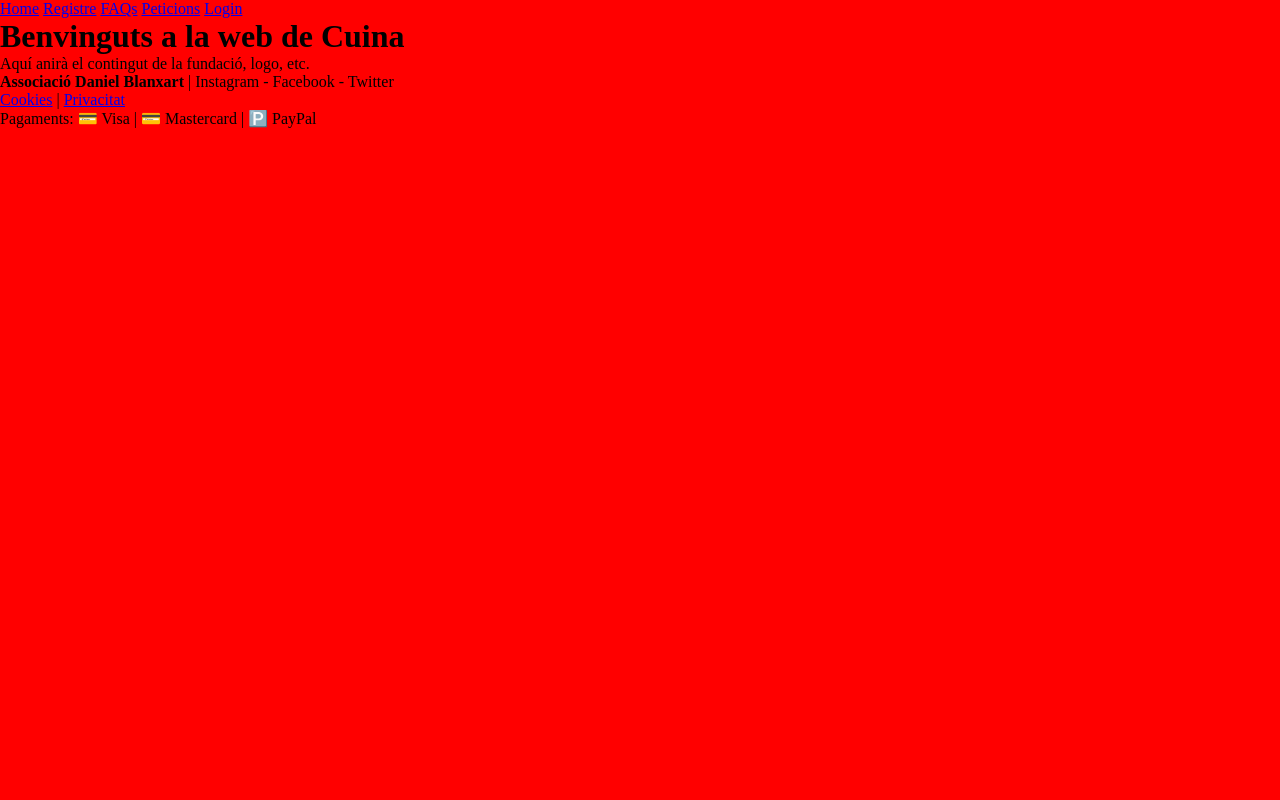
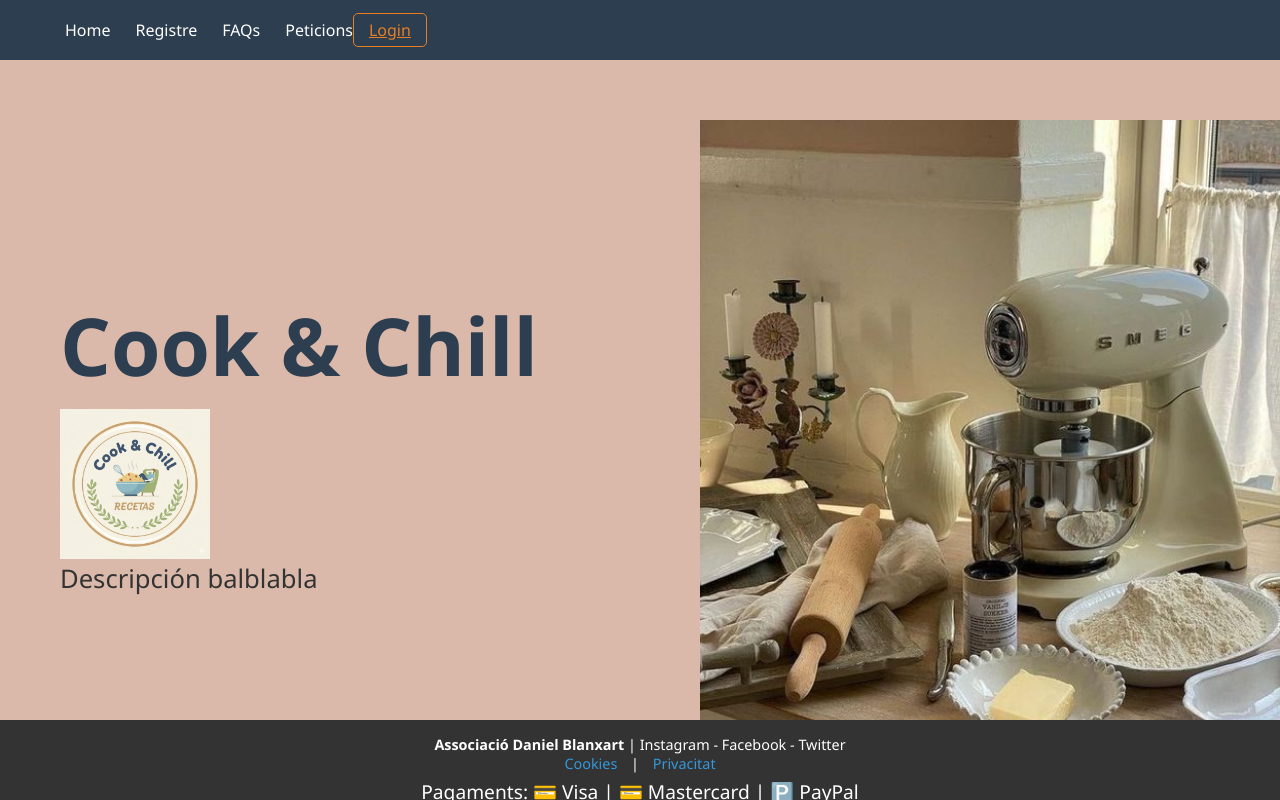
Before and after one commit to HabasDev/cuina, a Django app: page / in a window 1280 px wide. Run offline with Django 5.2, Linux system fonts and the light colour scheme.

Commit message:
index home creado, css general editado, carpeta de IMG en static global creada

```diff
--- a/home/templates/home/index.html
+++ b/home/templates/home/index.html
@@ -1,6 +1,14 @@
 {% extends 'base.html' %}
 
-{% block content %}
-    <h1>Benvinguts a la web de Cuina</h1>
-    <p>Aquí anirà el contingut de la fundació, logo, etc.</p>
+{% load static %} {% block content %}
+    <section class="mainHome">
+        <article class="mainIzquierda">
+            <h1>Cook & Chill</h1>
+            <img src="{% static 'img/logo.jpg' %}" alt="Logo" style="width: 150px;">
+            <p>Descripción balblabla</p>
+        </article>
+        <article class="mainDerecha">
+            <img src="{% static 'img/mainFoto.jpg' %}" alt="La nostra cuina">
+        </article>
+    </section>
 {% endblock %}
--- a/static/style.css
+++ b/static/style.css
@@ -1,24 +1,123 @@
-/* estilos globales, se enñaza a "cuida/settings.py */
+/* --- 1. AJUSTES GLOBALES --- */
+* {
+    margin: 0;
+    padding: 0;
+    box-sizing: border-box; /* Evita que el padding rompa el tamaño de los elementos */
+}
 
-*{
-    background-color: red;
-    margin: 0%;
+body, html {
+    height: 100%;
+    background-color: rgb(218, 185, 170);
+    font-family: 'Segoe UI', Tahoma, Geneva, Verdana, sans-serif;
+    /* Dejamos espacio arriba y abajo para que el contenido no quede tapado por el menú/footer */
+    padding-top: 60px;
+    padding-bottom: 80px;
+}
+
+/* --- 2. HEADER Y MENÚ (FIJO ARRIBA) --- */
+.globalHeader {
+    position: fixed;
+    top: 0;
+    left: 0;
     width: 100%;
+    height: 60px;
+    background-color: #2c3e50;
+    display: flex;
+    align-items: center;
+    justify-content: space-between; /* Logo izquierda, links derecha */
+    padding: 0 40px;
+    z-index: 1000;
 }
-.nav-container {
-    background-color: #2c3e50; /* Un color oscuro elegante */
-    padding: 15px;
+
+.navGlobal {
+    display: flex;
+    align-items: center;
+}
+
+.navLink {
+    color: white;
+    text-decoration: none;
+    margin-left: 25px;
+    font-weight: 500;
+    transition: 0.3s;
+}
+
+.navLink:hover {
+    color: #f1c40f;
+}
+
+.loginBoton {
+    color: #e67e22;
+    border: 1px solid #e67e22;
+    padding: 5px 15px;
+    border-radius: 5px;
+}
+
+/* --- 3. CONTENEDOR HOME (PANTALLA DIVIDIDA) --- */
+.mainHome {
+    display: flex;
+    width: 100%;
+    /* Altura dinámica: 100% de pantalla menos header y footer */
+    height: calc(100vh - 140px);
     overflow: hidden;
 }
 
-.nav-container a {
-    color: white;
-    text-decoration: none;
-    margin-right: 20px;
-    font-family: sans-serif;
-    transition: 0.3s;
+.mainIzquierda {
+    flex: 1;
+    padding: 60px;
+    display: flex;
+    flex-direction: column;
+    justify-content: center;
+    background-color: rgb(218, 185, 170);
 }
 
-.nav-container a:hover {
-    color: #f1c40f; /* Color amarillo al pasar el ratón */
+.mainIzquierda h1 {
+    font-size: 5rem; /* Título extra grande */
+    margin-bottom: 20px;
+    color: #2c3e50;
+    line-height: 1.1;
 }
+
+.mainIzquierda p {
+    font-size: 1.6rem; /* Texto muy legible */
+    line-height: 1.6;
+    color: #333;
+    max-width: 90%;
+}
+
+.mainDerecha {
+    flex: 1;
+}
+
+.mainDerecha img {
+    width: 100%;
+    height: 100%;
+    object-fit: cover; /* La imagen llena el 50% derecho sin deformarse */
+    display: block;
+}
+
+/* --- 4. FOOTER (FIJO ABAJO) --- */
+.globalFooter {
+    position: fixed;
+    bottom: 0;
+    left: 0;
+    width: 100%;
+    height: 80px;
+    background-color: #333;
+    color: white;
+    text-align: center;
+    padding: 15px 0;
+    z-index: 1000;
+    font-size: 0.9rem;
+}
+
+.footer-links a {
+    color: #3498db;
+    text-decoration: none;
+    margin: 0 10px;
+}
+
+.payments {
+    margin-top: 5px;
+    font-size: 1.2rem;
+}
--- a/templates/base.html
+++ b/templates/base.html
@@ -26,8 +26,8 @@
     <footer class="globalFooter">
         <p><b>Associació Daniel Blanxart</b> | Instagram - Facebook - Twitter</p>
         <div class="footer-links">
-            <a href="javascript:alert('Política de Cookies...')">Cookies</a> |
-            <a href="javascript:alert('Política de Privacitat...')">Privacitat</a>
+            <a href="javascript:alert('Política de cookies...')">Cookies</a> |
+            <a href="javascript:alert('Política de privacidad...')">Privacitat</a>
         </div>
         <div class="payments">
             Pagaments: 💳 Visa | 💳 Mastercard | 🅿️ PayPal
```
Also changed, not shown: static/img/logo.jpg (added), static/img/mainFoto.jpg (added).
